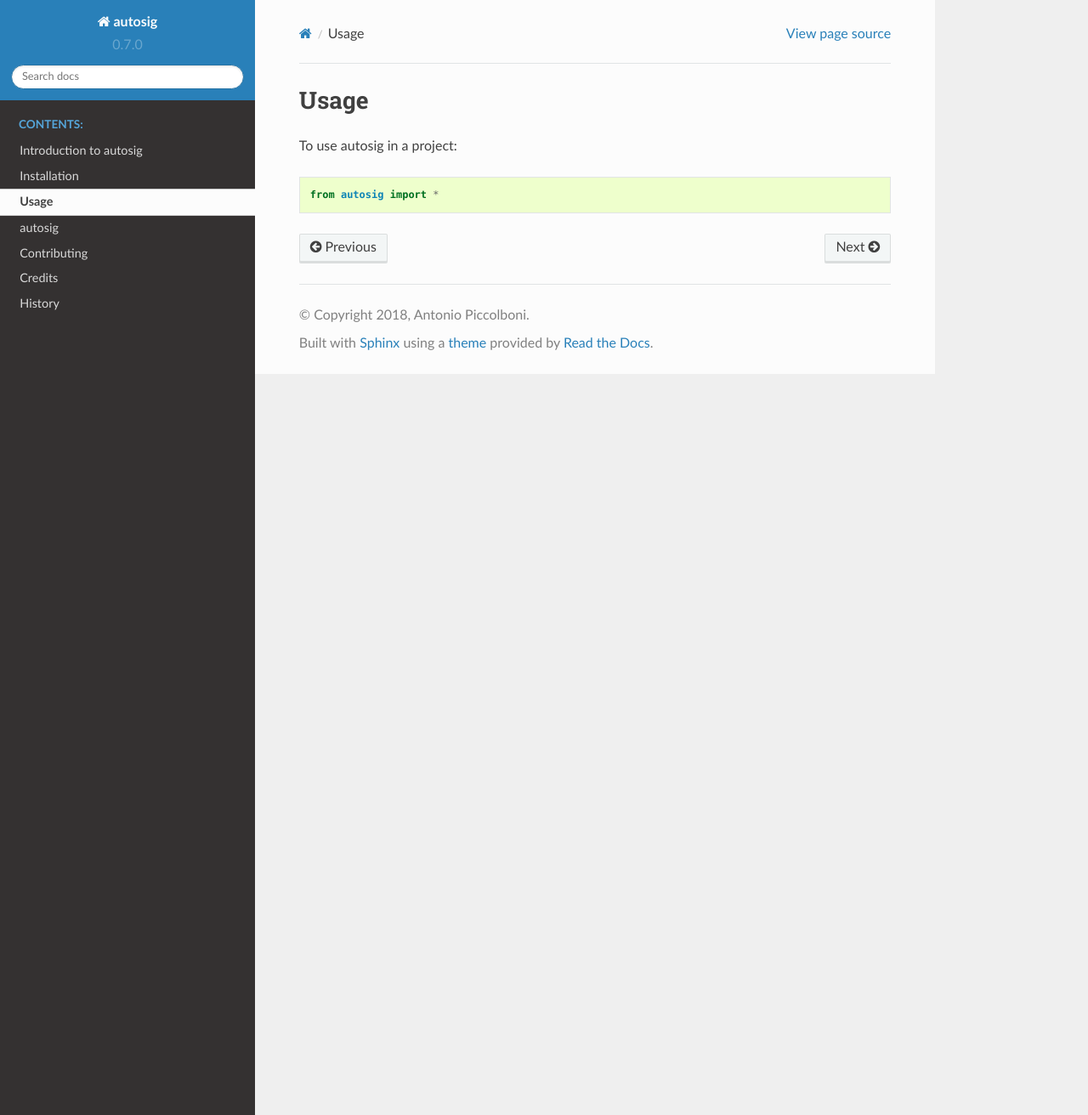
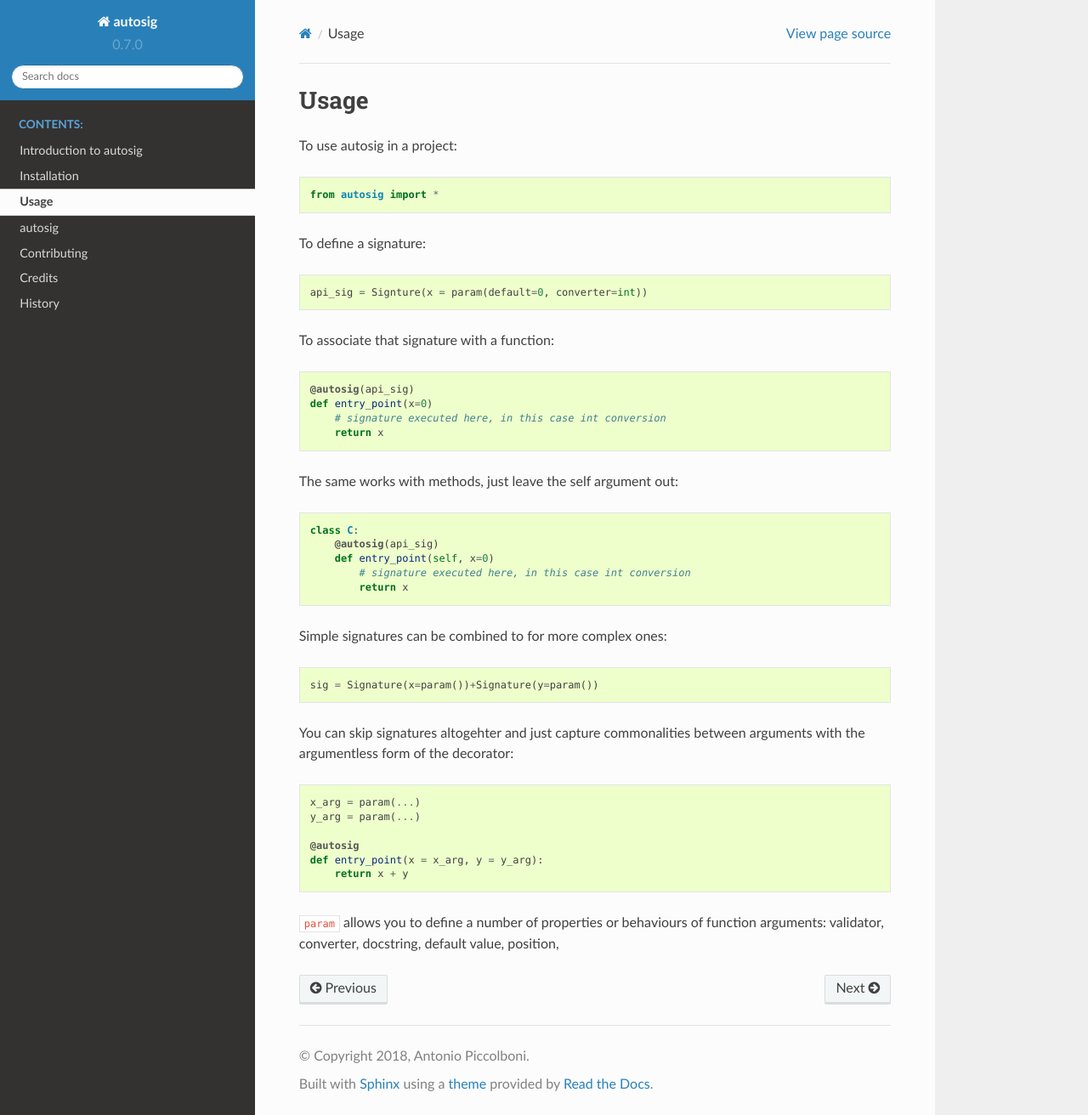
Before and after one commit to piccolbo/autosig, a Sphinx documentation site: the page built from docs/usage.rst, in a window 1280 px wide and 1312 px high. Shown: the whole window at 85% size. Built offline with Sphinx 7.4.7 and the Read the Docs theme 2.0.0, drawn with Linux system fonts in a browser that asks for light colours.

Commit message:
expand on usage, cover method decoration

```diff
--- a/README.rst
+++ b/README.rst
@@ -123,7 +123,7 @@ Features
 * Define reusable parameters with defaults, conversion and validation logic, documentation, preferred position in the signature and whether keyword-only.
 * Define reusable signatures as ordered maps from names to parameters.
 * Combine signatures to create complex ones on top of simple ones.
-* Decorate functions with their signatures. Enforced at load time. Conversion and validation logic executed at call time.
+* Decorate functions and methods with their signatures. Enforced at load time. Conversion and validation logic executed at call time.
 * Not hot about signatures? You can just use parameters as in::
 
           @autosig
--- a/docs/usage.rst
+++ b/docs/usage.rst
@@ -5,3 +5,38 @@ Usage
 To use autosig in a project::
 
     from autosig import *
+
+To define a signature::
+
+    api_sig = Signture(x = param(default=0, converter=int))
+
+To associate that signature with a function::
+
+    @autosig(api_sig)
+    def entry_point(x=0)
+        # signature executed here, in this case int conversion
+        return x
+
+The same works with methods, just leave the self argument out::
+
+    class C:
+        @autosig(api_sig)
+        def entry_point(self, x=0)
+            # signature executed here, in this case int conversion
+            return x
+
+Simple signatures can be combined to for more complex ones::
+
+    sig = Signature(x=param())+Signature(y=param())
+
+You can skip signatures altogehter and just capture commonalities between arguments with the argumentless form of the decorator::
+
+    x_arg = param(...)
+    y_arg = param(...)
+
+    @autosig
+    def entry_point(x = x_arg, y = y_arg):
+        return x + y
+
+
+``param`` allows you to define a number of properties or behaviours of function arguments: validator, converter, docstring, default value, position,
```
